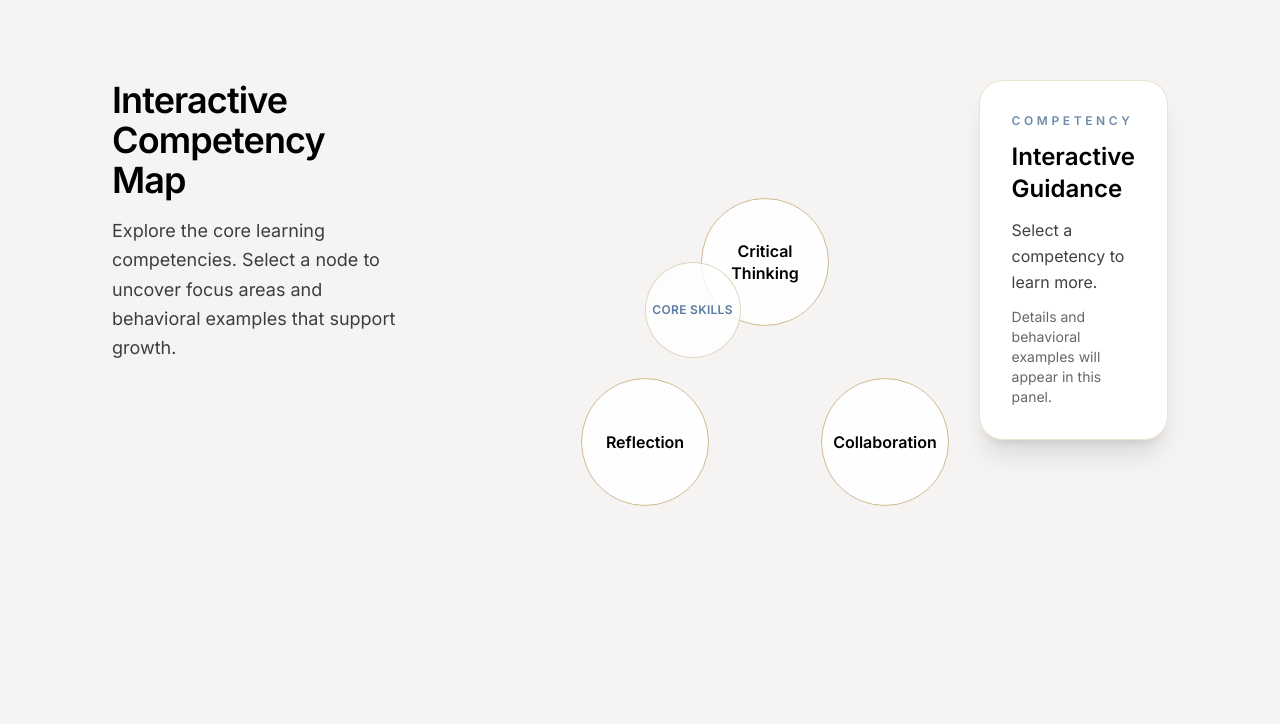
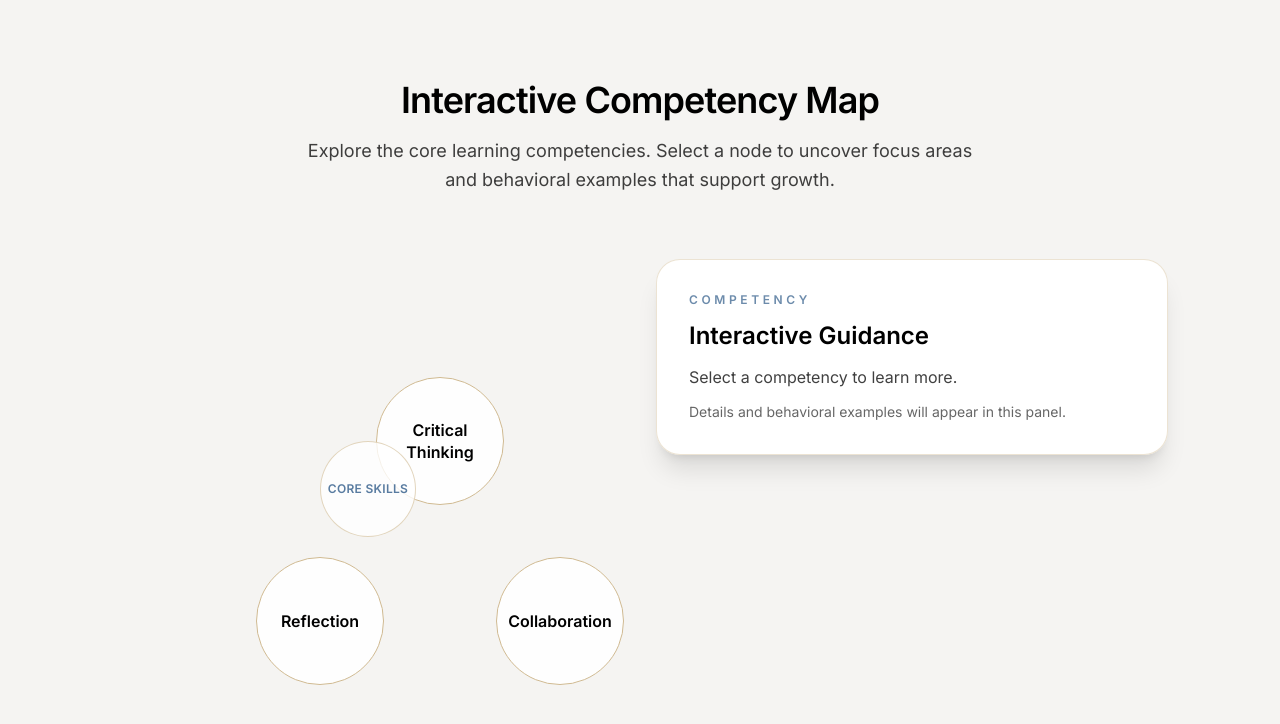
Before and after one commit to DsMeier-DesignAndFilmmaking/Purdue_ReflectionProject_Web_CompetencyMap, a React (Vite) app in the folder competency-map/: page / in a window 1280 px wide. Shown: the top 724 px of the page. Built offline with nearby package versions, Linux system fonts and the light colour scheme.

Commit message:
Refactor layout: Center headline above content, split RadialMap and competency panel 50/50

```diff
--- a/competency-map/src/App.tsx
+++ b/competency-map/src/App.tsx
@@ -20,24 +20,26 @@ const App = () => {
 
   return (
     <div className="flex min-h-screen flex-col">
-      <main className="mx-auto flex w-full max-w-6xl flex-1 flex-col items-center gap-12 px-6 py-12 md:flex-row md:items-start md:gap-16 md:px-12 lg:py-20">
-        <section className="flex w-full max-w-xl flex-col items-center text-center md:items-start md:text-left">
+      <main className="mx-auto flex w-full max-w-6xl flex-1 flex-col items-center gap-12 px-6 py-12 md:gap-16 md:px-12 lg:py-20">
+        <section className="flex w-full flex-col items-center text-center">
           <h1 className="text-3xl font-semibold tracking-tight text-ebony md:text-4xl">
             Interactive Competency Map
           </h1>
-          <p className="mt-4 text-lg leading-relaxed text-ebony/75">
+          <p className="mt-4 max-w-2xl text-lg leading-relaxed text-ebony/75">
             Explore the core learning competencies. Select a node to uncover
             focus areas and behavioral examples that support growth.
           </p>
         </section>
-        <div className="flex w-full flex-col items-center gap-12 md:flex-row md:items-start md:gap-14">
-          <RadialMap
-            activeId={selectedCompetency?.id ?? null}
-            onSelect={handleSelect}
-          />
-          <div className="relative flex w-full max-w-md justify-center">
+        <div className="flex w-full flex-col items-center gap-12 md:flex-row md:items-start md:gap-8">
+          <div className="flex w-full flex-1 items-center justify-center md:w-1/2">
+            <RadialMap
+              activeId={selectedCompetency?.id ?? null}
+              onSelect={handleSelect}
+            />
+          </div>
+          <div className="relative flex w-full flex-1 items-center justify-center md:w-1/2">
             <div
-              className={`hidden w-full max-w-md rounded-3xl border border-gold/40 bg-white/95 p-8 text-left text-base text-ebony/70 shadow-xl transition-opacity duration-300 ease-out md:flex md:flex-col ${placeholderVisibility}`}
+              className={`hidden w-full rounded-3xl border border-gold/40 bg-white/95 p-8 text-left text-base text-ebony/70 shadow-xl transition-opacity duration-300 ease-out md:flex md:flex-col ${placeholderVisibility}`}
               aria-hidden={Boolean(selectedCompetency)}
             >
               <div className="space-y-3 text-left">
--- a/competency-map/src/components/InfoPanel.tsx
+++ b/competency-map/src/components/InfoPanel.tsx
@@ -27,7 +27,7 @@ export const InfoPanel = ({ competency, onClose }: InfoPanelProps) => {
     <AnimatePresence>
       {competency && (
         <motion.div
-          className="fixed inset-0 z-30 flex items-end justify-center bg-ebony/30 px-4 pb-6 pt-12 backdrop-blur-sm md:absolute md:inset-0 md:z-10 md:flex md:w-full md:max-w-md md:justify-center md:bg-transparent md:px-0 md:pb-0 md:pt-0"
+          className="fixed inset-0 z-30 flex items-end justify-center bg-ebony/30 px-4 pb-6 pt-12 backdrop-blur-sm md:absolute md:inset-0 md:z-10 md:flex md:w-full md:justify-center md:bg-transparent md:px-0 md:pb-0 md:pt-0"
           initial={{ opacity: 0 }}
           animate={{ opacity: 1 }}
           exit={{ opacity: 0 }}
@@ -37,7 +37,7 @@ export const InfoPanel = ({ competency, onClose }: InfoPanelProps) => {
           onClick={onClose}
         >
           <motion.aside
-            className="w-full max-w-md rounded-3xl border border-gold/40 bg-white/95 p-8 shadow-xl md:w-full"
+            className="w-full max-w-md rounded-3xl border border-gold/40 bg-white/95 p-8 shadow-xl md:w-full md:max-w-none"
             initial={{ y: 40, opacity: 0 }}
             animate={{ y: 0, opacity: 1 }}
             exit={{ y: 20, opacity: 0 }}
```
